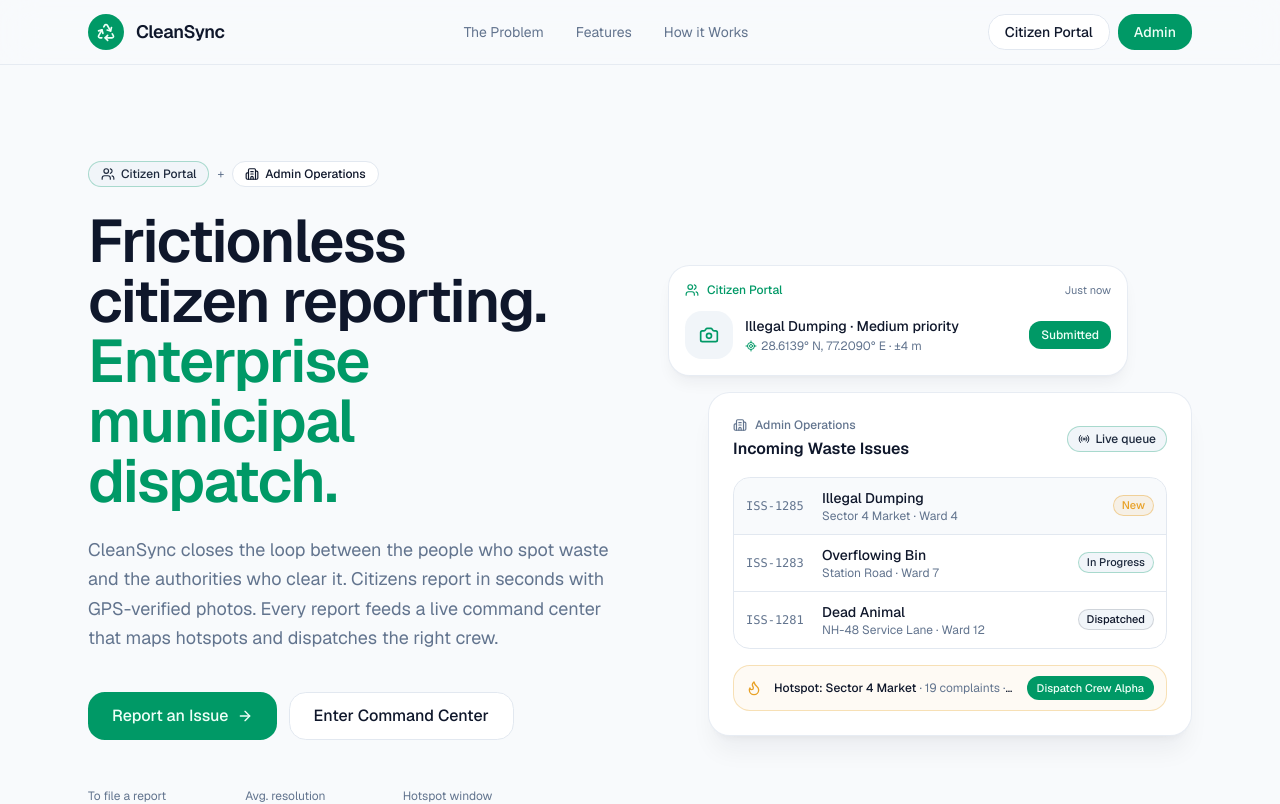
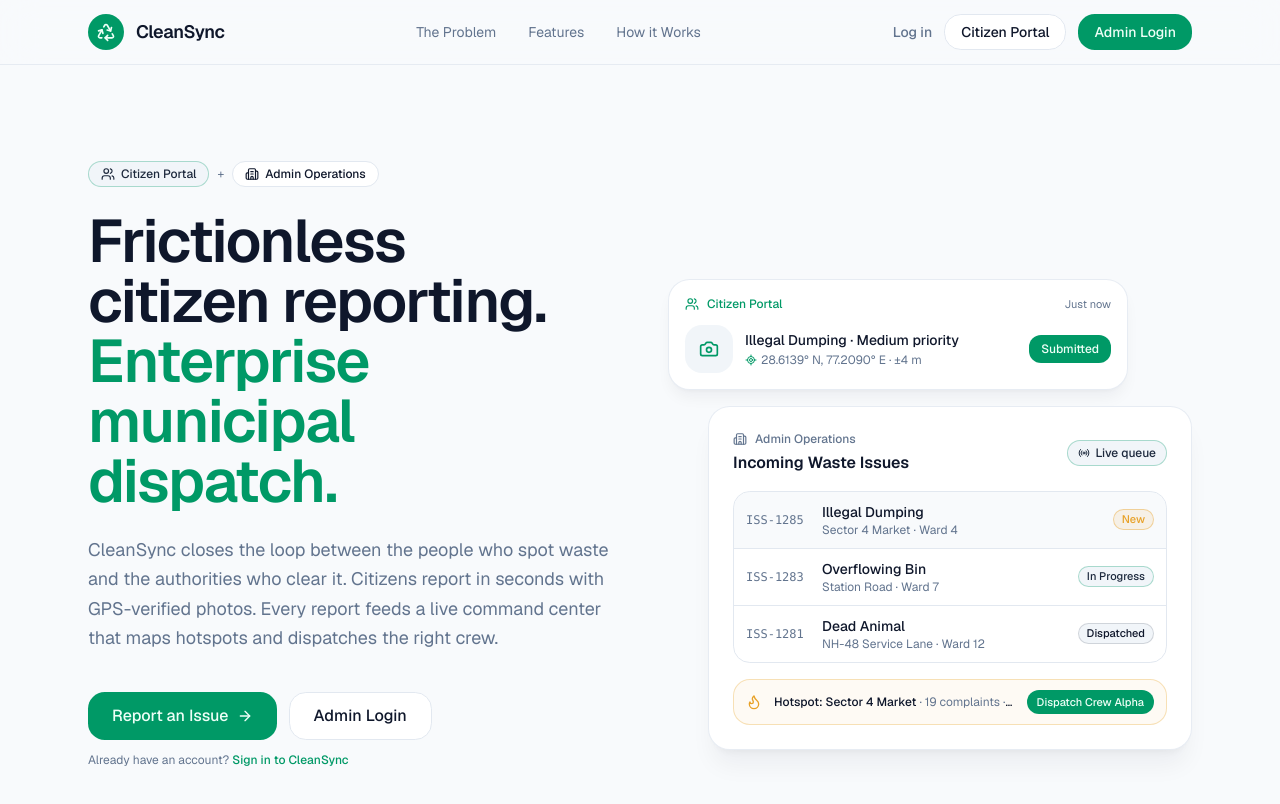
Before and after one commit to Adarsh219/hackathon, a Next.js app: page / in a window 1280 px wide. Shown: the top 804 px of the page. Built offline with nearby package versions, Linux system fonts and the light colour scheme.

Commit message:
Add references to login page in landing page

```diff
--- a/components/landing/ecosystem-section.tsx
+++ b/components/landing/ecosystem-section.tsx
@@ -29,10 +29,18 @@ export function EcosystemSection() {
               </li>
             ))}
           </ul>
-          <ButtonLink href="/citizen" variant="outline" className="mt-8 self-start">
+          <div className="mt-8 flex flex-wrap items-center gap-3">
+            <ButtonLink href="/citizen" variant="outline">
               Open Citizen Portal
               <ArrowRight className="size-4" aria-hidden="true" />
             </ButtonLink>
+            <Link
+              href="/login?role=citizen"
+              className="text-sm font-medium text-primary hover:underline"
+            >
+              Sign in →
+            </Link>
+          </div>
         </div>
 
         <div className="flex flex-col rounded-2xl bg-primary p-8 text-primary-foreground">
@@ -53,13 +61,21 @@ export function EcosystemSection() {
               </li>
             ))}
           </ul>
+          <div className="mt-8 flex flex-wrap items-center gap-3">
+            <Link
+              href="/login?role=admin"
+              className="inline-flex h-9 items-center gap-2 rounded-xl bg-primary-foreground px-4 text-sm font-medium text-primary transition-colors hover:bg-primary-foreground/90 focus-visible:outline-none focus-visible:ring-2 focus-visible:ring-primary-foreground focus-visible:ring-offset-2 focus-visible:ring-offset-primary"
+            >
+              Admin Sign In
+              <ArrowRight className="size-4" aria-hidden="true" />
+            </Link>
             <Link
               href="/admin"
-            className="mt-8 inline-flex h-9 items-center gap-2 self-start rounded-xl bg-primary-foreground px-4 text-sm font-medium text-primary transition-colors hover:bg-primary-foreground/90 focus-visible:outline-none focus-visible:ring-2 focus-visible:ring-primary-foreground focus-visible:ring-offset-2 focus-visible:ring-offset-primary"
+              className="text-sm font-medium text-primary-foreground/80 hover:text-primary-foreground hover:underline"
             >
-            Enter Command Center
-            <ArrowRight className="size-4" aria-hidden="true" />
+              Command Center →
             </Link>
+          </div>
         </div>
       </div>
     </section>
--- a/components/landing/hero.tsx
+++ b/components/landing/hero.tsx
@@ -42,10 +42,16 @@ export function Hero() {
               Report an Issue
               <ArrowRight className="size-4" aria-hidden="true" />
             </ButtonLink>
-            <ButtonLink href="/admin" size="lg" variant="outline">
-              Enter Command Center
+            <ButtonLink href="/login?role=admin" size="lg" variant="outline">
+              Admin Login
             </ButtonLink>
           </div>
+          <p className="mt-3 text-xs text-muted-foreground">
+            Already have an account?{' '}
+            <Link href="/login" className="font-medium text-primary hover:underline">
+              Sign in to CleanSync
+            </Link>
+          </p>
           <dl className="mt-12 grid max-w-md grid-cols-3 gap-6">
             {[
               { value: '<60s', label: 'To file a report' },
--- a/components/landing/site-footer.tsx
+++ b/components/landing/site-footer.tsx
@@ -3,6 +3,9 @@ import { Trophy } from 'lucide-react'
 import { Logo } from './shared'
 
 const footerLinks = [
+  { href: '/login', label: 'Sign In' },
+  { href: '/citizen', label: 'Citizen Portal' },
+  { href: '/login?role=admin', label: 'Admin Portal' },
   { href: '#', label: 'Privacy' },
   { href: '#', label: 'Terms' },
   { href: 'mailto:hello@cleansync.city', label: 'Contact' },
--- a/components/landing/site-header.tsx
+++ b/components/landing/site-header.tsx
@@ -26,11 +26,17 @@ export function SiteHeader() {
             ))}
           </ul>
         </nav>
-        <div className="flex items-center gap-2">
+        <div className="flex items-center gap-3">
+          <Link
+            href="/login"
+            className="text-sm font-medium text-muted-foreground transition-colors hover:text-foreground"
+          >
+            Log in
+          </Link>
           <ButtonLink href="/citizen" variant="outline" className="hidden sm:inline-flex">
             Citizen Portal
           </ButtonLink>
-          <ButtonLink href="/admin">Admin</ButtonLink>
+          <ButtonLink href="/login?role=admin">Admin Login</ButtonLink>
         </div>
       </div>
     </header>
```
Lines whose indentation alone changed are shown as unchanged.
